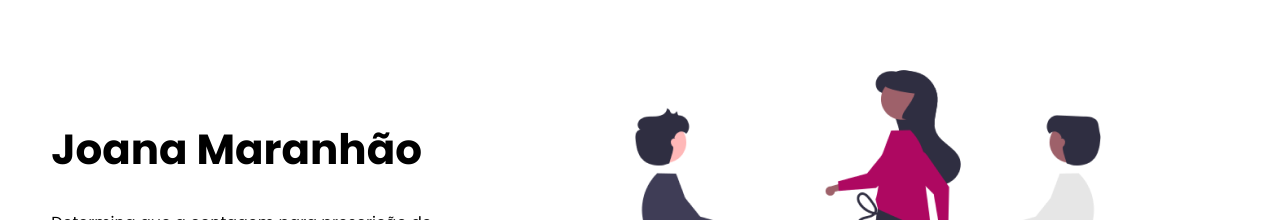
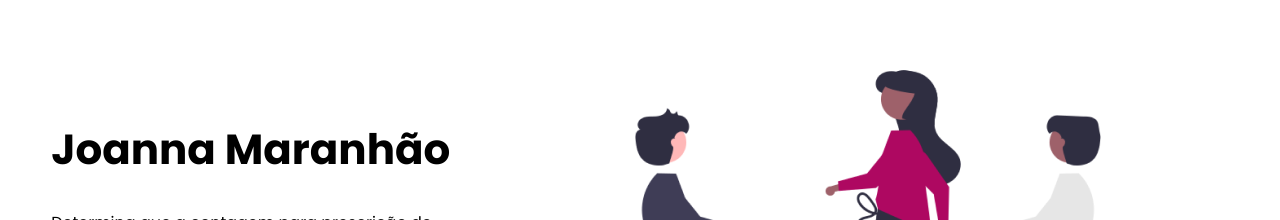
Before and after one commit to anacardozo/TCC-Womens-Forum, a plain HTML site: page leis.html in a window 1280 px wide. Shown: the part 3020-3240 px from the top of the page. Drawn offline with nearby package versions, Linux system fonts and the light colour scheme.

Commit message:
Update leis.html

```diff
--- a/leis.html
+++ b/leis.html
@@ -101,7 +101,7 @@
         <div class="interface">
             <div class="flex">
                 <div class="txt-direitos-site">
-                    <h1>Joana Maranhão</h1>
+                    <h1>Joanna Maranhão</h1>
                     <p>Determina que a contagem para prescrição de crimes sexuais cometidos contra crianças e adolescentes seja calculada a partir de quando as vítimas completam 18 anos e não mais da data de quando o abuso foi praticado.</p>
                 </div><!--txt-direitos-site-->
 
```
